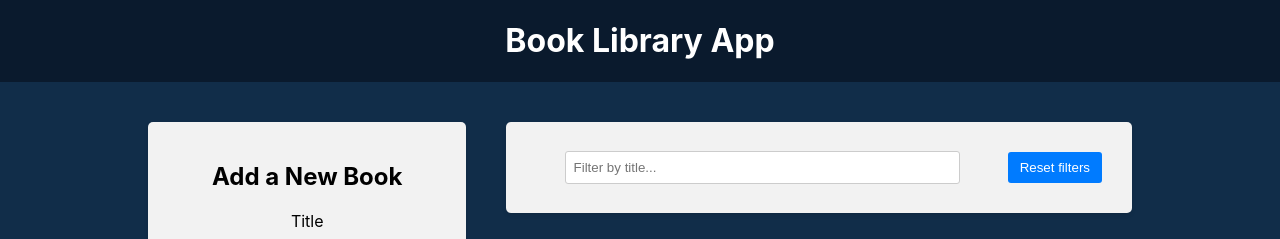
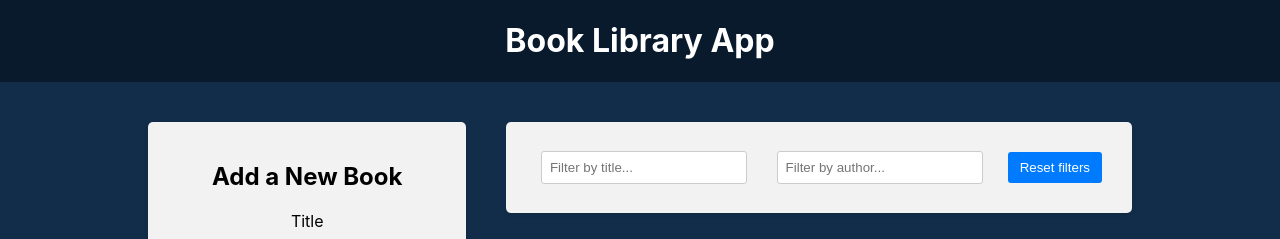
Before and after one commit to uniqcle/Book-Library-App-with-Redux, a React (Vite) app in the folder frontend/: page / in a window 1280 px wide. Shown: the top 239 px of the page. Built offline with nearby package versions, Linux system fonts and the light colour scheme.

Commit message:
author filter

```diff
--- a/frontend/src/components/BookList/BookList.jsx
+++ b/frontend/src/components/BookList/BookList.jsx
@@ -3,7 +3,10 @@
 import { useDispatch, useSelector } from "react-redux";
 import { MdFavoriteBorder, MdOutlineFavorite } from "react-icons/md";
 import { deleteBook, toggleFavor } from "../../redux/books/actionCreators";
-import { selectTitleFilter } from "../../redux/slices/filterSlice";
+import {
+    selectTitleFilter,
+    selectAuthorFilter,
+} from "../../redux/slices/filterSlice";
 
 const BookList = () => {
     const dispatch = useDispatch();
@@ -12,12 +15,18 @@
         return state.books;
     });
     const titleFilter = useSelector(selectTitleFilter);
+    const authorFilter = useSelector(selectAuthorFilter);
 
     const filteredBooks = books.filter((book) => {
         const matchesTitle = book.title
             .toLowerCase()
             .includes(titleFilter.toLowerCase());
-        return matchesTitle;
+
+        const matchesAuthor = book.author
+            .toLowerCase()
+            .includes(authorFilter.toLowerCase());
+
+        return matchesTitle && matchesAuthor;
     });
 
     const handleDelete = (id) => {
--- a/frontend/src/components/Filter/Filter.jsx
+++ b/frontend/src/components/Filter/Filter.jsx
@@ -1,6 +1,7 @@
 import { useDispatch, useSelector } from "react-redux";
 import {
     setTitleFilter,
+    setAuthorFilter,
     resetFilters,
     selectTitleFilter,
 } from "../../redux/slices/filterSlice";
@@ -9,9 +10,14 @@
 const Filter = () => {
     const dispatch = useDispatch();
     const titleFilter = useSelector(selectTitleFilter);
+    const authorFilter = useSelector((state) => state.author);
 
     const handleInputTitleFilter = (e) => {
         dispatch(setTitleFilter(e.target.value));
+    };
+
+    const handleInputAuthorFilter = (e) => {
+        dispatch(setAuthorFilter(e.target.value));
     };
 
     const handleResetFilters = () => {
@@ -29,6 +35,14 @@
                         onChange={(e) => handleInputTitleFilter(e)}
                     />
                 </div>
+                <div className="filter-group">
+                    <input
+                        type="text"
+                        placeholder="Filter by author..."
+                        value={authorFilter}
+                        onChange={(e) => handleInputAuthorFilter(e)}
+                    />
+                </div>
                 <button type="button" onClick={handleResetFilters}>
                     Reset filters
                 </button>
--- a/frontend/src/redux/slices/filterSlice.js
+++ b/frontend/src/redux/slices/filterSlice.js
@@ -1,11 +1,12 @@
 import {createSlice} from "@reduxjs/toolkit"
 
 const initialState = {
-	title: ''
-}
+    title: "",
+    author: "",
+};
 
 const filterSlice = createSlice({
-	name: 'filter',
+    name: "filter",
     initialState,
     reducers: {
         setTitleFilter: (state, action) => {
@@ -15,14 +16,19 @@
             // Также можешь возвращать новое состояние как обычно
             // return { ...state, title: action.payload }
         },
+        setAuthorFilter: (state, action) => {
+            state.author = action.payload;
+        },
         resetFilters: (state) => {
             return initialState;
-		}
-	}
-})
+        },
+    },
+});
 
-export const { setTitleFilter, resetFilters } = filterSlice.actions;
+export const { setTitleFilter, setAuthorFilter, resetFilters } =
+    filterSlice.actions;
 
-export const selectTitleFilter = state => state.filter.title;
+export const selectTitleFilter = (state) => state.filter.title;
+export const selectAuthorFilter = (state) => state.filter.author;
 
 export default filterSlice.reducer
```
Lines whose indentation alone changed are shown as unchanged.
